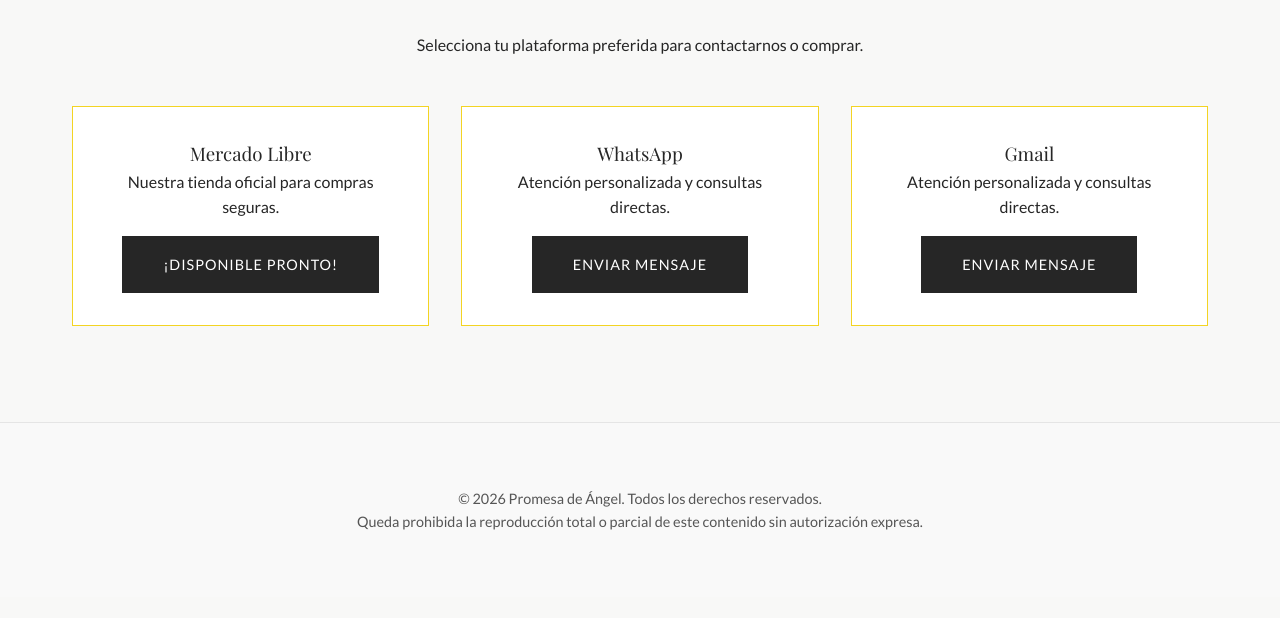
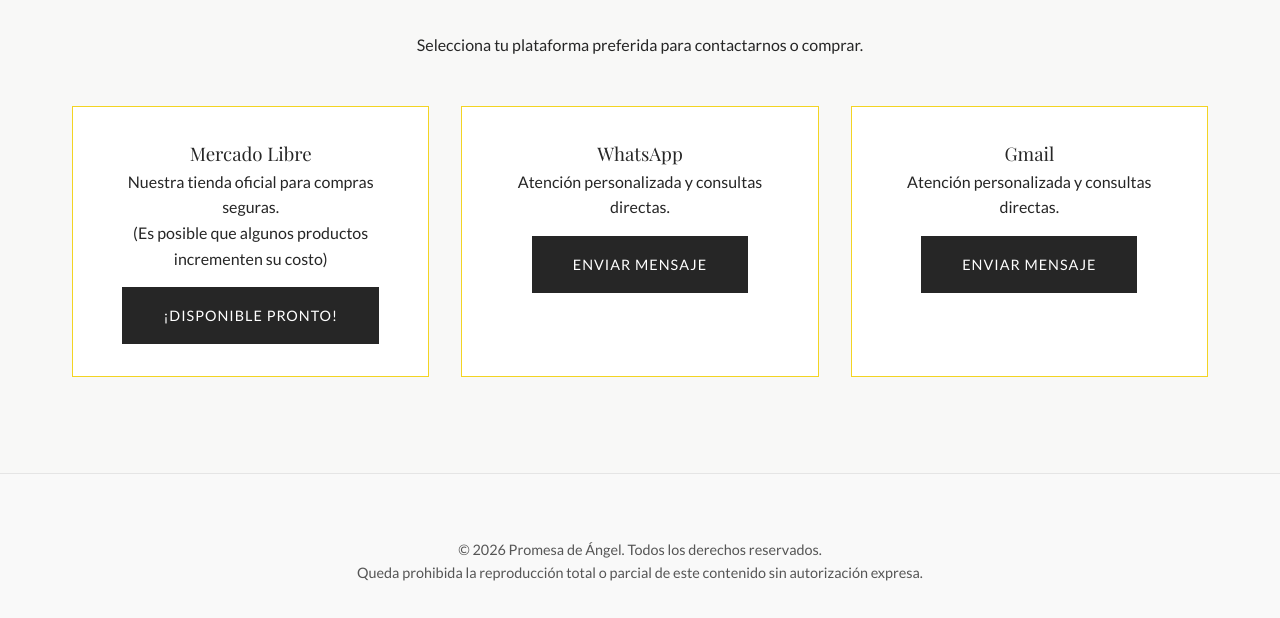
Before and after one commit to promesadeangel-glitch/Promesa-de-Angel, a plain HTML site: page contacto.html in a window 1280 px wide. Shown: the part 212-830 px from the top of the page. Before the commit the page ends 809 px from the top, so only its background shows below. Drawn offline with nearby package versions, Linux system fonts and the light colour scheme.

Commit message:
contacto.html

```diff
--- a/contacto.html
+++ b/contacto.html
@@ -54,7 +54,7 @@
         <div class="contact-grid">
             <div class="contact-card">
                 <h3>Mercado Libre</h3>
-                <p>Nuestra tienda oficial para compras seguras.</p>
+                <p>Nuestra tienda oficial para compras seguras. <br>(Es posible que algunos productos incrementen su costo)</p>
                 <a href="#" target="_blank" class="btn btn-primary" style="margin-top: 1rem;">¡Disponible pronto!</a>
             </div>
 
```
